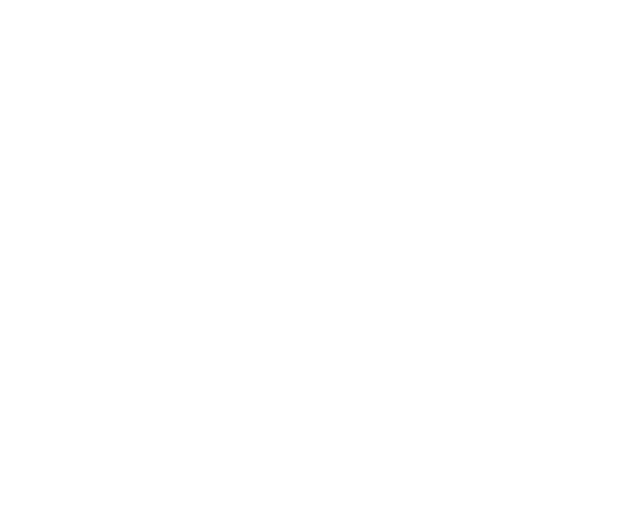
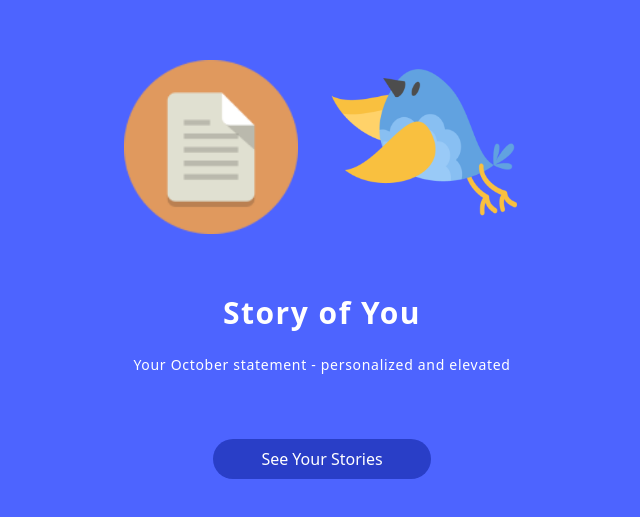
Before and after one commit to AndrewKzx/HLB-Hackathon-2022, a Nuxt app: page /story-of-you in a window 1280 px wide. Before the commit this address had no page. Shown: the part 129-646 px from the top of the page, without its empty margins (318-958 px from the left). Built offline with nearby package versions, Linux system fonts and the light colour scheme.

Commit message:
Added stories of you

```diff
--- a/pages/index.vue
+++ b/pages/index.vue
@@ -1,22 +1,19 @@
 <template>
   <div>
-    <div name="Current and Savings" class = "py-12 pl-10 font-medium text-3xl">
+    <div name="Current and Savings" class="py-12 pl-10 font-medium text-3xl">
       <h1>CURRENT &</h1>
       <h1>SAVINGS</h1>
     </div>
 
     <div class="flex items-center justify-left w-full mb-8">
       <div>
-        <h4 class = "text-xs pl-10 pb-2">
+        <h4 class="text-xs pl-10 pb-2">
           TOTAL EQUIVALENT BALANCE (MYR)
         </h4>
         <span class="text-3xl pl-10">-</span>
       </div>
 
-        <label
-          for="toggle"
-          class="flex items-center cursor-pointer pb-10 pl-4"
-        >
+      <label for="toggle" class="flex items-center cursor-pointer pb-10 pl-4">
         <!-- toggle -->
         <div class="relative">
           <!-- input -->
@@ -33,21 +30,24 @@
     </div>
 
     <div>
-      <h1 class = "text-xs pl-10">QUICK PAY</h1>
+      <h1 class="text-xs pl-10">QUICK PAY</h1>
     </div>
 
-    <div class = "pl-6 pt-2">
-      <button class = "border-double border-2 drop-shadow-md m-3 w-12 h-12 rounded-full">
-        <h1 class = "text-2xl font-extrabold text-transparent bg-clip-text bg-gradient-to-br from-orange-200 to-red-600">K</h1>
+    <div class="pl-6 pt-2">
+      <button class="border-double border-2 drop-shadow-md m-3 w-12 h-12 rounded-full">
+        <h1 class="text-2xl font-extrabold text-transparent bg-clip-text bg-gradient-to-br from-orange-200 to-red-600">K
+        </h1>
       </button>
-      <button class = "border-double border-2 drop-shadow-md m-3 w-12 h-12 rounded-full">
-        <h1 class = "text-2xl font-extrabold text-transparent bg-clip-text bg-gradient-to-br from-orange-200 to-red-600">A</h1>
+      <button class="border-double border-2 drop-shadow-md m-3 w-12 h-12 rounded-full">
+        <h1 class="text-2xl font-extrabold text-transparent bg-clip-text bg-gradient-to-br from-orange-200 to-red-600">A
+        </h1>
       </button>
-      <button class = "border-double border-2 drop-shadow-md m-3 w-12 h-12 rounded-full">
-        <h1 class = "text-2xl font-extrabold text-transparent bg-clip-text bg-gradient-to-br from-orange-200 to-red-600">N</h1>
+      <button class="border-double border-2 drop-shadow-md m-3 w-12 h-12 rounded-full">
+        <h1 class="text-2xl font-extrabold text-transparent bg-clip-text bg-gradient-to-br from-orange-200 to-red-600">N
+        </h1>
       </button>
-      <button class = "border-double border-2 m-3 w-12 h-12 rounded-full">
-        <h1 class = "text-xl">></h1>
+      <button class="border-double border-2 m-3 w-12 h-12 rounded-full">
+        <h1 class="text-xl">></h1>
       </button>
     </div>
 
@@ -57,25 +57,22 @@
       <h1 class="pl-2">NAZ...</h1>
     </div>
 
+    <nuxt-link to="/story-of-you">
       <div name="banner">
-
         <div class="box-border h-30 w-90 p-4 ml-10 mr-10 rounded-lg mb-8" style="background-color: #4D64FF">
           <div class="flex col">
-
             <div>
               <h1 class="font-medium text-white text-sm">Hawkie has something new for you!</h1>
               <h1 class="text-xs text-white">Check out your monthly statement now</h1>
             </div>
-
             <div>
               <img src="../static/pngwing 1.png" class="pl-70 flex justify-end">
             </div>
+          </div>
+        </div>
+      </div>
+    </nuxt-link>
 
-        </div>
-
-      </div>
-
-    </div>
   </div>
 
 </template>
--- /dev/null
+++ b/pages/story-of-you/index.vue
@@ -0,0 +1,23 @@
+<template>
+  <div class="flex flex-col items-center justify-center bg-hlb-primary-500 h-screen">
+    <div class="flex translate-x-8 items-center justify-center">
+        <img class="w-1/3 p-2" src="~/assets/img/pngwing 3.png"/>
+        <img class="w-1/2 -translate-x-8" src="~/assets/img/pngwing 2.png"/>
+    </div>
+    <div class="flex flex-col items-center justify-center my-8 px-8">
+        <h1 class="text-white text-3xl font-bold tracking-wider">Story of You</h1>
+        <p class="text-white text-center text-sm font-light tracking-wider mt-6">Your October statement - personalized and elevated</p>
+    </div>
+    <button class="bg-hlb-primary-700 py-2 px-12 rounded-full text-white my-8">See Your Stories</button>
+  </div>
+</template>
+
+<script>
+export default {
+  name: 'StoryOfYouPage'
+}
+</script>
+
+<style>
+
+</style>
--- a/pages/transform-page.vue
+++ /dev/null
@@ -1,15 +0,0 @@
-<template>
-  <div>
-    <h1>This is the Transform Page</h1>
-  </div>
-</template>
-
-<script>
-export default {
-    title: 'Transform Page'
-}
-</script>
-
-<style>
-
-</style>
--- a/tailwind.config.js
+++ b/tailwind.config.js
@@ -2,7 +2,13 @@
 module.exports = {
   content: [],
   theme: {
-    extend: {},
+    extend: {
+      colors: {
+        'hlb-primary-500': '#4D64FF',
+        'hlb-primary-700': '#293EC7',
+        'hlb-secondary-500': '#E30909'
+      }
+    },
   },
   plugins: [],
 }
```
Also changed, not shown: assets/img/pngwing 2.png (added), assets/img/pngwing 3.png (added). Lines whose indentation alone changed are shown as unchanged.
